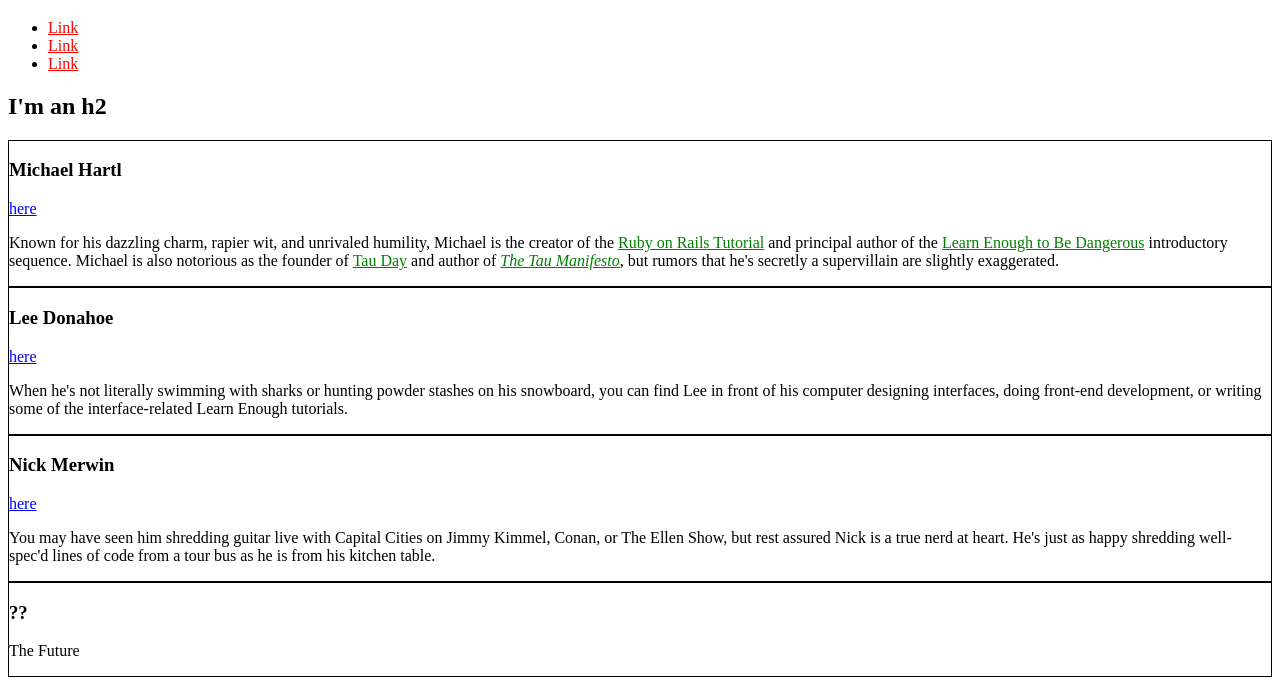
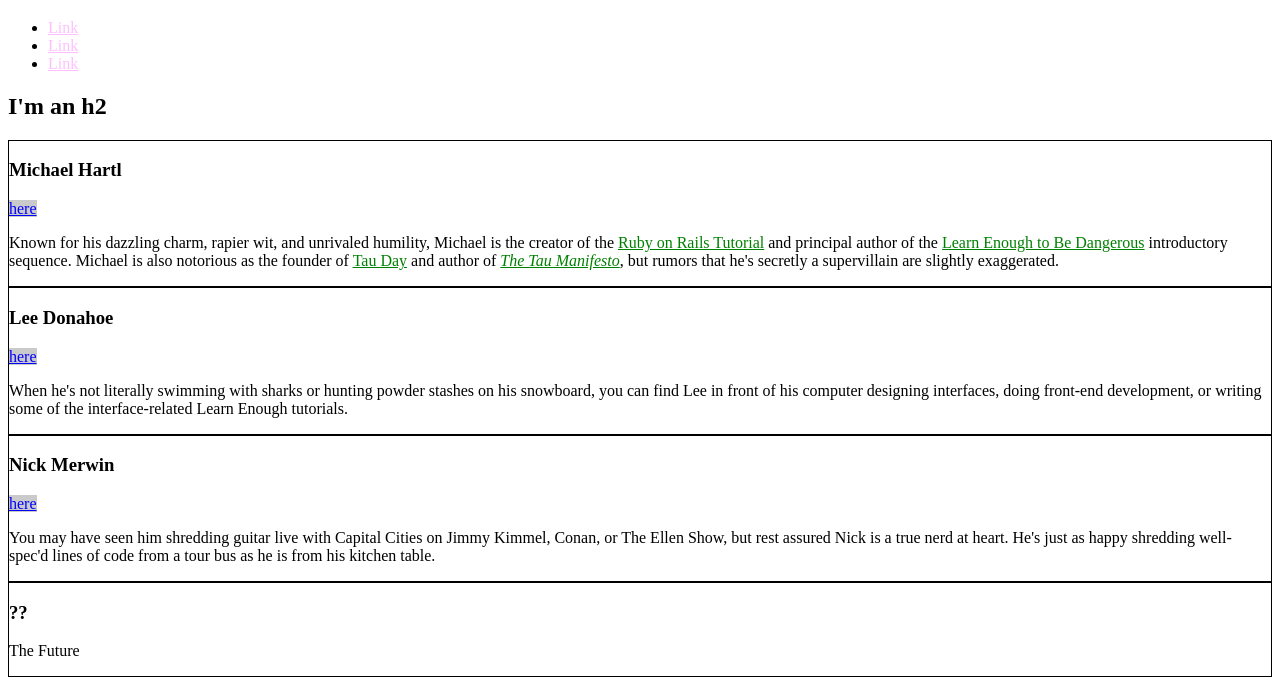
Before and after one commit to utkan-tan/change, a plain HTML site: page index.html in a window 1280 px wide. Shown: the part 61-756 px from the top of the page. Drawn offline with Linux system fonts and the light colour scheme.

Commit message:
add backgroundcolor

```diff
--- a/index.html
+++ b/index.html
@@ -6,10 +6,11 @@
     <style>
       /* Global Styles*/
       a {
-        color: red;
+        color: rgba(255, 0, 255, 0.25);
       }
       /*Socia Styles*/
       .social-link {
+        background: rgba(150, 150, 150, 0.5);
         color: blue;
       }
       /*Bio styles*/
@@ -19,7 +20,6 @@
       .bio-copy a {
         color: green;
       }
-
     </style>
   </head>
   <body>
```
